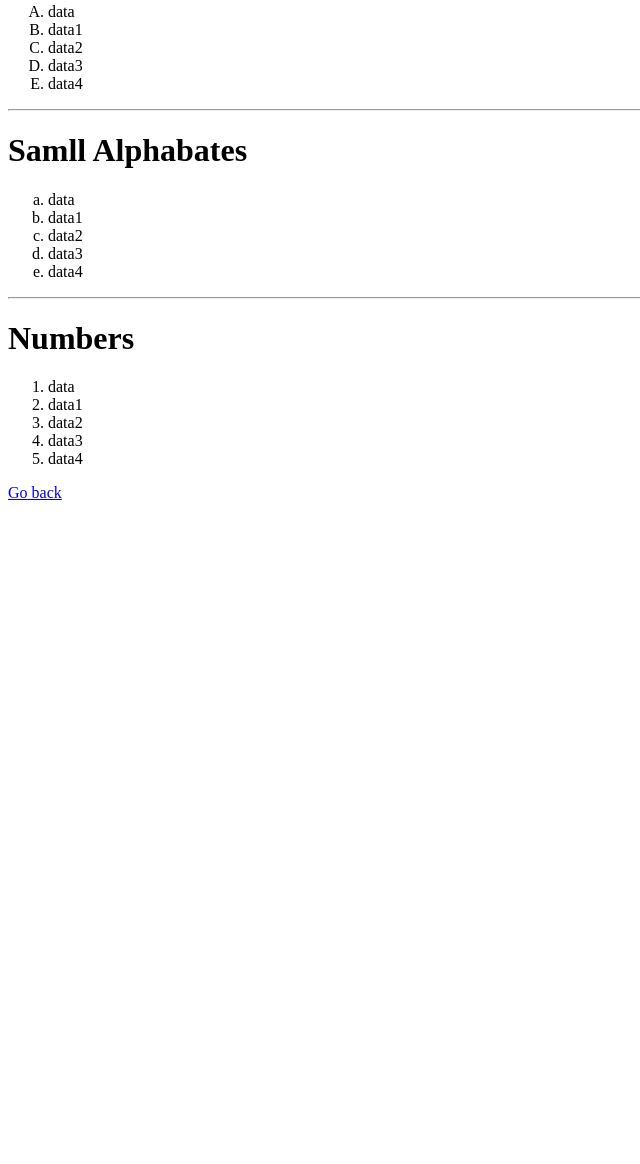
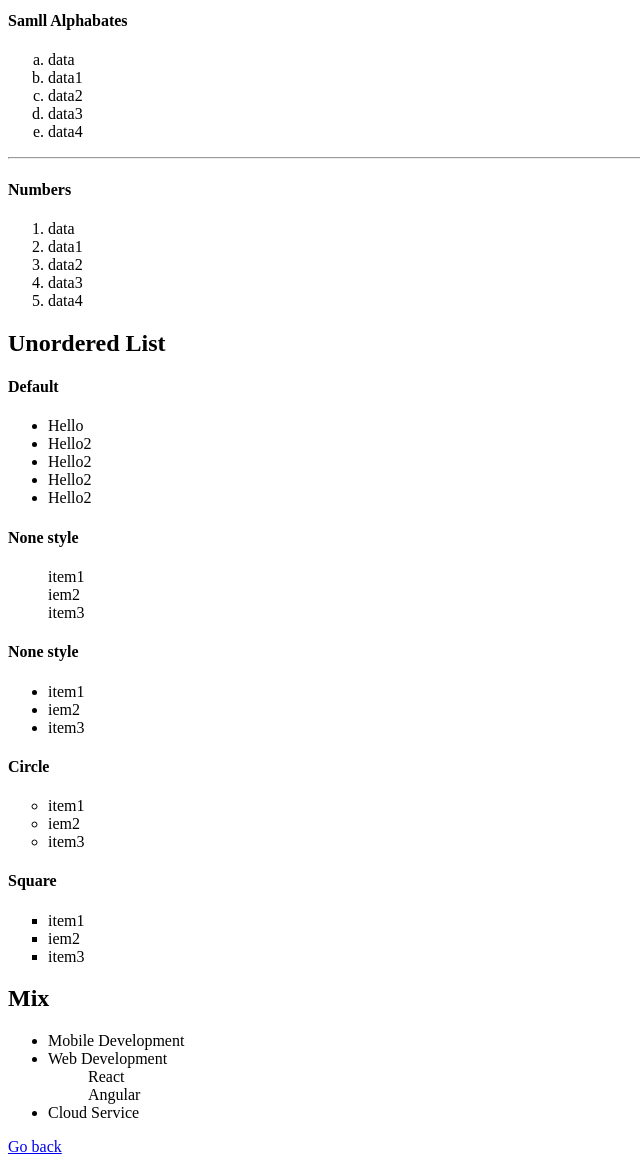
Before and after one commit to OmkarPatil1117/HandsON, a plain HTML site: page HTML2.html in a window 1280 px wide. Shown: the part 453-1617 px from the top of the page, without its empty margins (0-640 px from the left). Before the commit the page ends 963 px from the top, so only its background shows below. Drawn offline with Linux system fonts and the light colour scheme.

Commit message:
Final Commit

```diff
--- a/HTML2.html
+++ b/HTML2.html
@@ -7,16 +7,9 @@
     <title>Document</title>
 </head>
 <body>
-    <h1>HTML 2</h1>
-    <ul >
-        <li  >Hello</li>
-        <li  >Hello2</li>
-        <li  >Hello2</li>
-        <li  >Hello2</li>
-        <li  >Hello2</li>
-    </ul>
-    <hr>
-    <h1>Roman Nmber</h1>
+    <h1>LISTS</h1>
+    <h2>Ordered Lists</h2>
+    <h4>Roman Nmber</h4>
     <ol type="I">
         <li>data</li>
         <li>data1</li>
@@ -25,7 +18,7 @@
         <li>data4</li>
     </ol>
     <hr>
-    <h1>Capital Alphabates</h1>
+    <h4>Capital Alphabates</h4>
     <ol type="A">
         <li>data</li>
         <li>data1</li>
@@ -34,7 +27,7 @@
         <li>data4</li>
     </ol>
     <hr>
-    <h1>Samll Alphabates</h1>
+    <h4>Samll Alphabates</h4>
     <ol type="a">
         <li>data</li>
         <li>data1</li>
@@ -43,7 +36,7 @@
         <li>data4</li>
     </ol>
     <hr>
-    <h1>Numbers</h1>
+    <h4>Numbers</h4>
     <ol type="1">
         <li>data</li>
         <li>data1</li>
@@ -51,6 +44,50 @@
         <li>data3</li>
         <li>data4</li>
     </ol>
+    <h2>Unordered List</h2>
+    <h4>Default</h4>
+    <ul >
+        <li  >Hello</li>
+        <li  >Hello2</li>
+        <li  >Hello2</li>
+        <li  >Hello2</li>
+        <li  >Hello2</li>
+    </ul>
+    <h4>None style</h4>
+    <ol style="list-style:none ;">
+        <li>item1</li>
+        <li>iem2</li>
+        <li>item3</li>
+    </ol>
+    <h4>None style</h4>
+    <ol style="list-style:Disc;">
+        <li>item1</li>
+        <li>iem2</li>
+        <li>item3</li>
+    </ol>
+    <h4>Circle</h4>
+    <ol style="list-style:circle;">
+        <li>item1</li>
+        <li>iem2</li>
+        <li>item3</li>
+    </ol>
+    <h4>Square</h4>
+    <ol style="list-style:Square ;">
+        <li>item1</li>
+        <li>iem2</li>
+        <li>item3</li>
+    </ol>
+    <h2>Mix</h2>
+
+    <dl>
+        <ul>
+        <li><dt>Mobile Development</dt></li>
+        <li><dt>Web Development</dt></li>
+        <dd>React</dd>
+        <dd>Angular</dd>
+        <li><dt>Cloud Service</dt></li>
+       </ul>
+    </dl>
     <a href="./index.html">Go back</a>
 </body>
 </html>
```
Also changed, not shown: index.html (+1 -1 lines).
